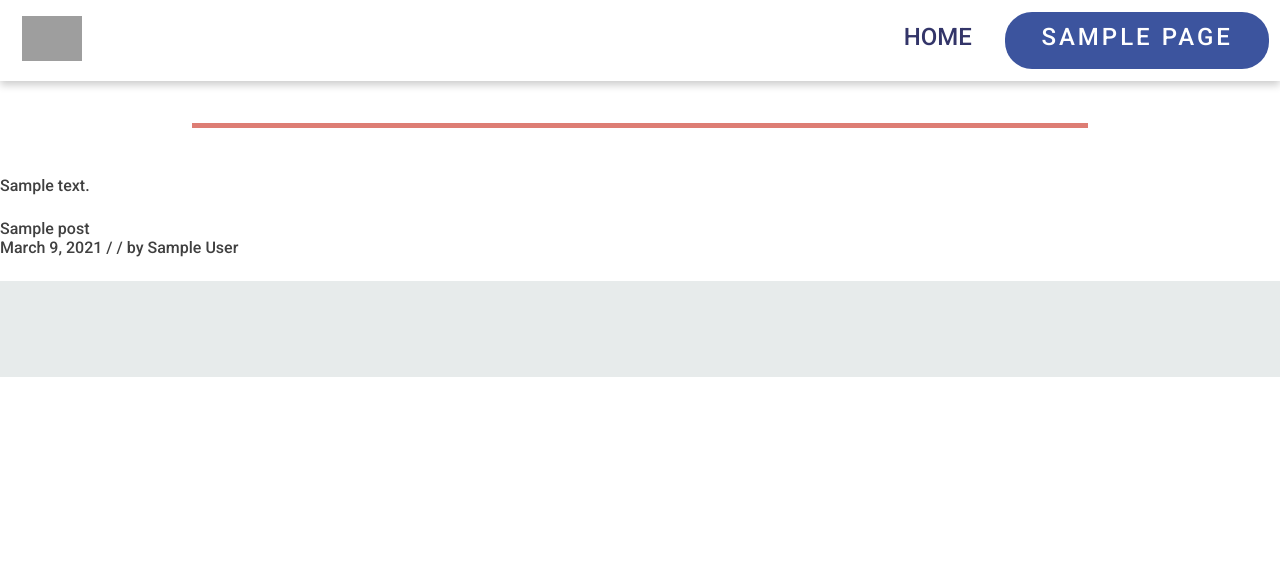
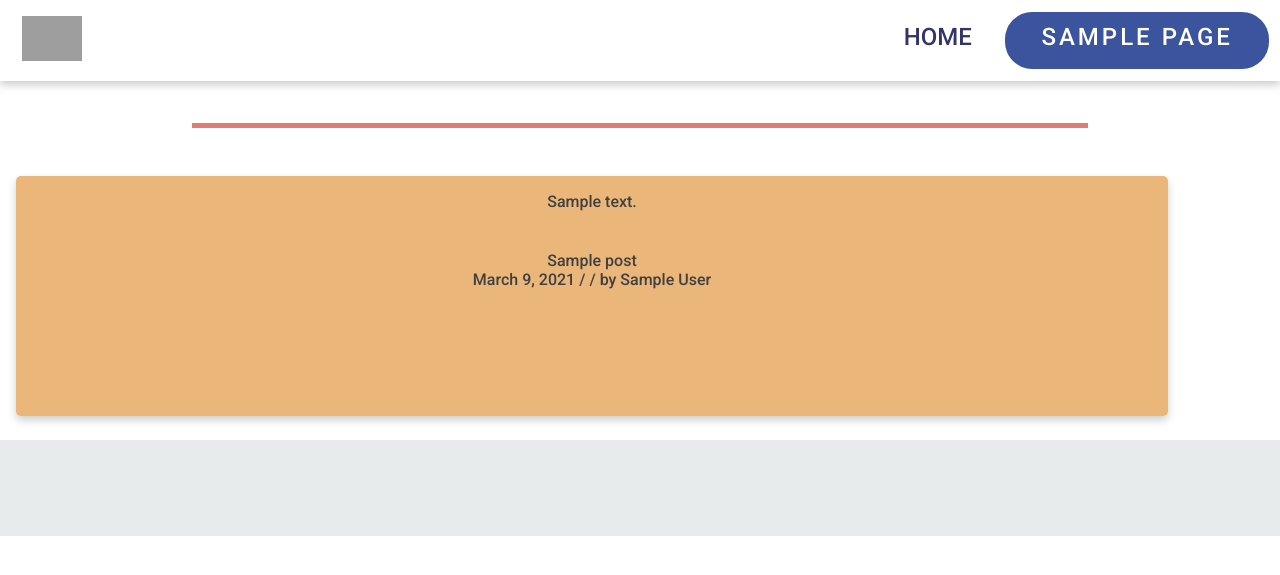
Before and after one commit to hillmclean/cjmedia, a WordPress theme: template themes/cjmedia/taxonomy-showcase_category.php in a window 1280 px wide. Shown: the top 575 px of the page. Run offline with PHP 8.4 and a stand-in for WordPress, Linux system fonts and the light colour scheme; the site name, menu and one post (Sample post) are stand-ins, and other content is empty; some libraries are stand-ins or nearby versions; grey boxes are pictures that could not be loaded.

Commit message:
adds container styles to showcase tax page posts

```diff
--- a/themes/cjmedia/sass/_page-templates.scss
+++ b/themes/cjmedia/sass/_page-templates.scss
@@ -279,11 +279,27 @@
    }
 }
 
-.type-showcase {
-    background: #ebb67a;
 
-    .entry-header {
-        padding: 1em;
-        text-align: center;;
+.site-main-show-tax {
+    .entry-content {
+        display: flex;
+        flex-direction: column;
+        align-items: center;
+        box-shadow: 0 4px 8px 0 rgba(0,0,0,0.2);
+        transition: 0.3s;
+        width: 90vw;
+        height: 30vh;
+        border-radius: 5px;
+        margin: 1em;
+        &:hover {
+            box-shadow: 0 8px 16px 0 rgba(0,0,0,0.2);
+            color:#DD7D74;
+          }
+          background: #ebb67a;
+
+          .entry-header {
+              padding: 1em;
+              text-align: center;;
+          }
     }
 }
--- a/themes/cjmedia/style.css
+++ b/themes/cjmedia/style.css
@@ -945,9 +945,31 @@ object {
     width: 100%;
     height: auto; }
 
-.type-showcase {
+.site-main-show-tax .entry-content {
+  display: -webkit-box;
+  display: -ms-flexbox;
+  display: flex;
+  -webkit-box-orient: vertical;
+  -webkit-box-direction: normal;
+      -ms-flex-direction: column;
+          flex-direction: column;
+  -webkit-box-align: center;
+      -ms-flex-align: center;
+          align-items: center;
+  -webkit-box-shadow: 0 4px 8px 0 rgba(0, 0, 0, 0.2);
+          box-shadow: 0 4px 8px 0 rgba(0, 0, 0, 0.2);
+  -webkit-transition: 0.3s;
+  transition: 0.3s;
+  width: 90vw;
+  height: 30vh;
+  border-radius: 5px;
+  margin: 1em;
   background: #ebb67a; }
-  .type-showcase .entry-header {
+  .site-main-show-tax .entry-content:hover {
+    -webkit-box-shadow: 0 8px 16px 0 rgba(0, 0, 0, 0.2);
+            box-shadow: 0 8px 16px 0 rgba(0, 0, 0, 0.2);
+    color: #DD7D74; }
+  .site-main-show-tax .entry-content .entry-header {
     padding: 1em;
     text-align: center; }
 
--- a/themes/cjmedia/taxonomy-showcase_category.php
+++ b/themes/cjmedia/taxonomy-showcase_category.php
@@ -8,7 +8,7 @@
 get_header(); ?>
 
 	<div id="primary" class="content-area">
-		<main id="main" class="site-main" role="main">
+		<main id="main" class="site-main-show-tax" role="main">
 
 		<header class="showcase-tax-header">
 			<h1><?php get_the_archive_title()?></h1>
--- a/themes/cjmedia/template-parts/content.php
+++ b/themes/cjmedia/template-parts/content.php
@@ -17,7 +17,6 @@
 				'after'  => '</div>',
 			) );
 		?>
-	</div><!-- .entry-content -->
 
 		<div class="entry-header">
 			<?php if ( has_post_thumbnail() ) : ?>
@@ -32,4 +31,7 @@
 			</div><!-- .entry-meta -->
 			<?php endif; ?>
 		</div><!-- .entry-header -->
+
+	</div><!-- .entry-content -->
+
 </article><!-- #post-## -->
```
Also changed, not shown: themes/cjmedia/build/css/style.min.css, 1 other file. Lines whose indentation alone changed are shown as unchanged.
